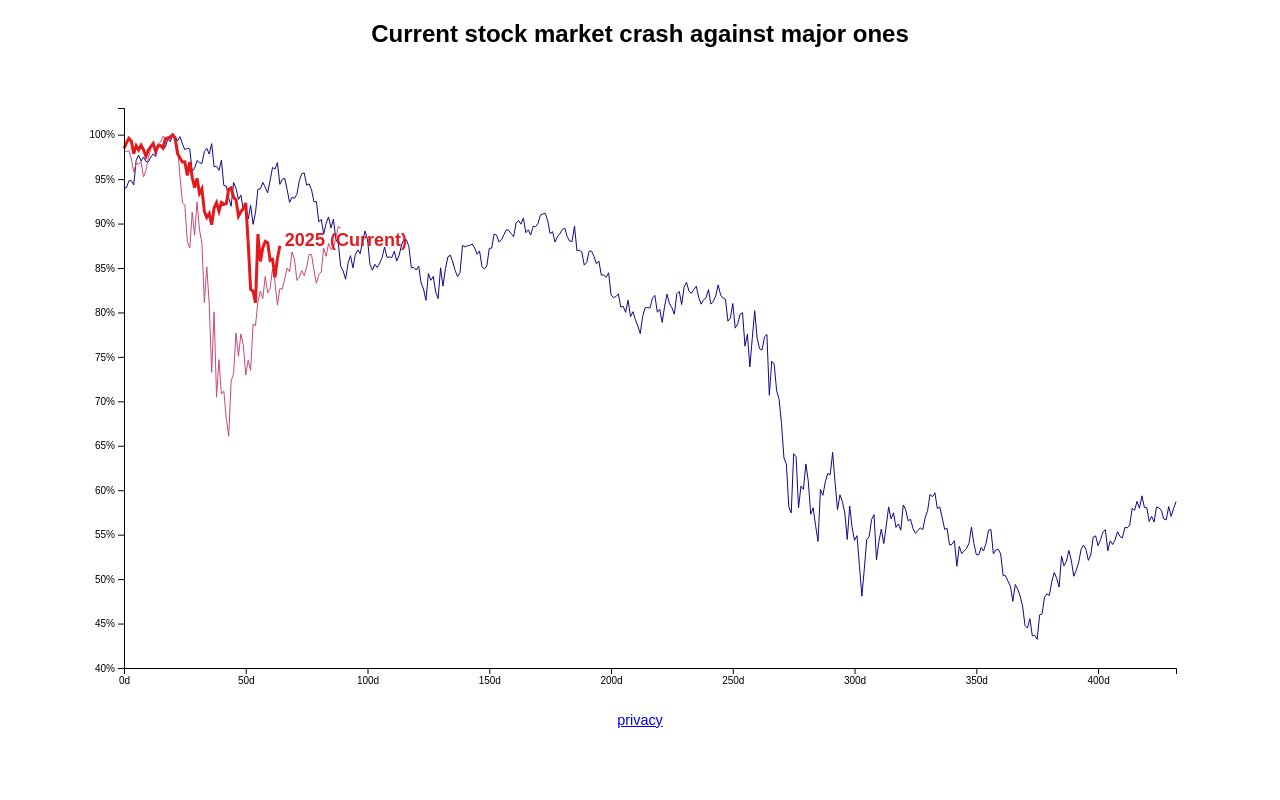
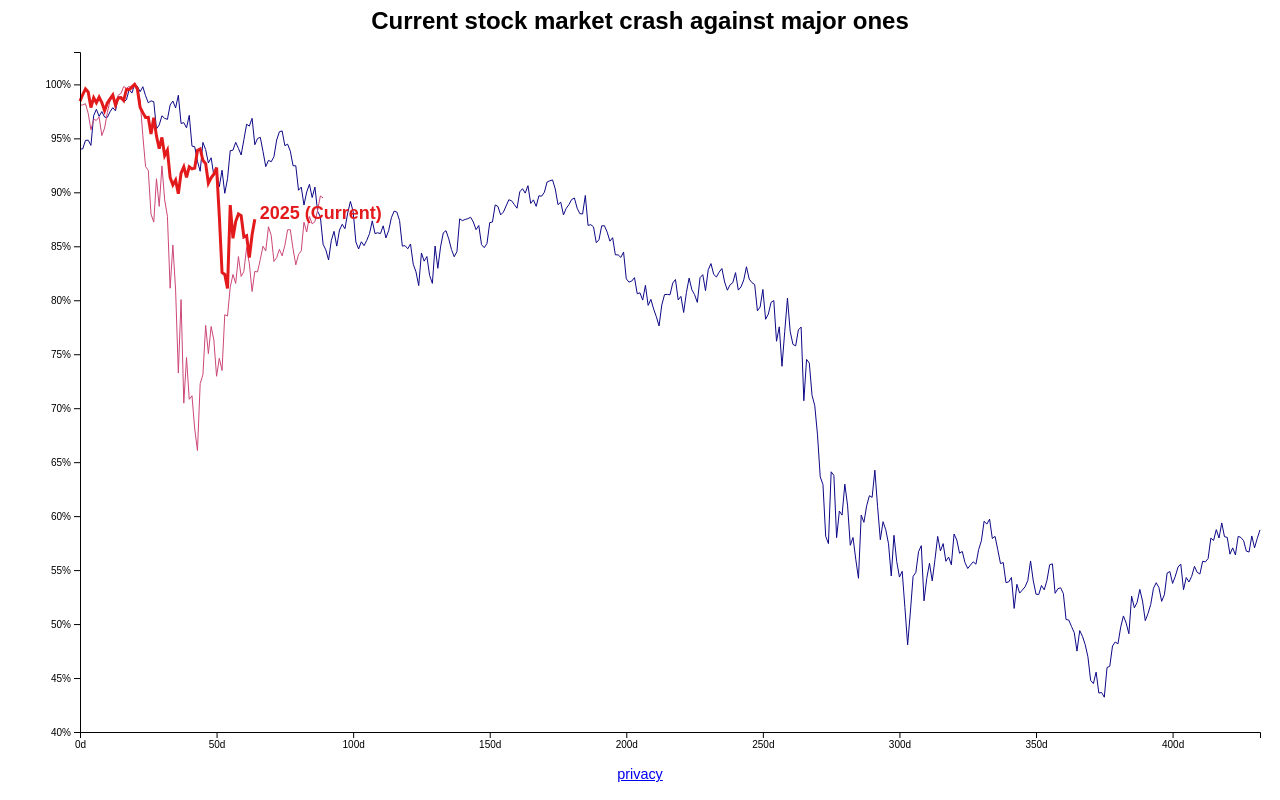
Before and after one commit to sebbov/crash-course, a React (Vite) app: page / in a window 1280 px wide. Built offline with nearby package versions, Linux system fonts and the light colour scheme.

Commit message:
Maximize chart area.

```diff
--- a/src/Chart.tsx
+++ b/src/Chart.tsx
@@ -23,9 +23,9 @@ export default function Chart({ data }: Props) {
         const svg = d3.select(ref.current);
         svg.selectAll("*").remove(); // Clear previous renders
 
-        const width = window.innerWidth * 0.9;
-        const height = window.innerHeight * 0.8;
-        const margin = { top: 40, right: 40, bottom: 40, left: 60 };
+        const width = window.innerWidth;
+        const height = window.innerHeight * 0.9;
+        const margin = { top: 10, right: 20, bottom: 30, left: 80 };
 
         const plotWidth = width - margin.left - margin.right;
         const plotHeight = height - margin.top - margin.bottom;
@@ -78,7 +78,7 @@ export default function Chart({ data }: Props) {
 
         const hoverYLabel = g
             .append("text")
-            .attr("x", -30)
+            .attr("x", -35)
             .attr("text-anchor", "end")
             .attr("font-size", 12)
             .style("fill", "gray")
--- a/src/index.css
+++ b/src/index.css
@@ -1,6 +1,13 @@
+* {
+  margin: 0;
+  padding: 0;
+  box-sizing: border-box;
+}
+h2 {
+  margin: 0.3em;
+}
 body {
   font-family: Arial, sans-serif;
-  margin: 0;
 }
 footer {
   font-size: 0.9em;
```
